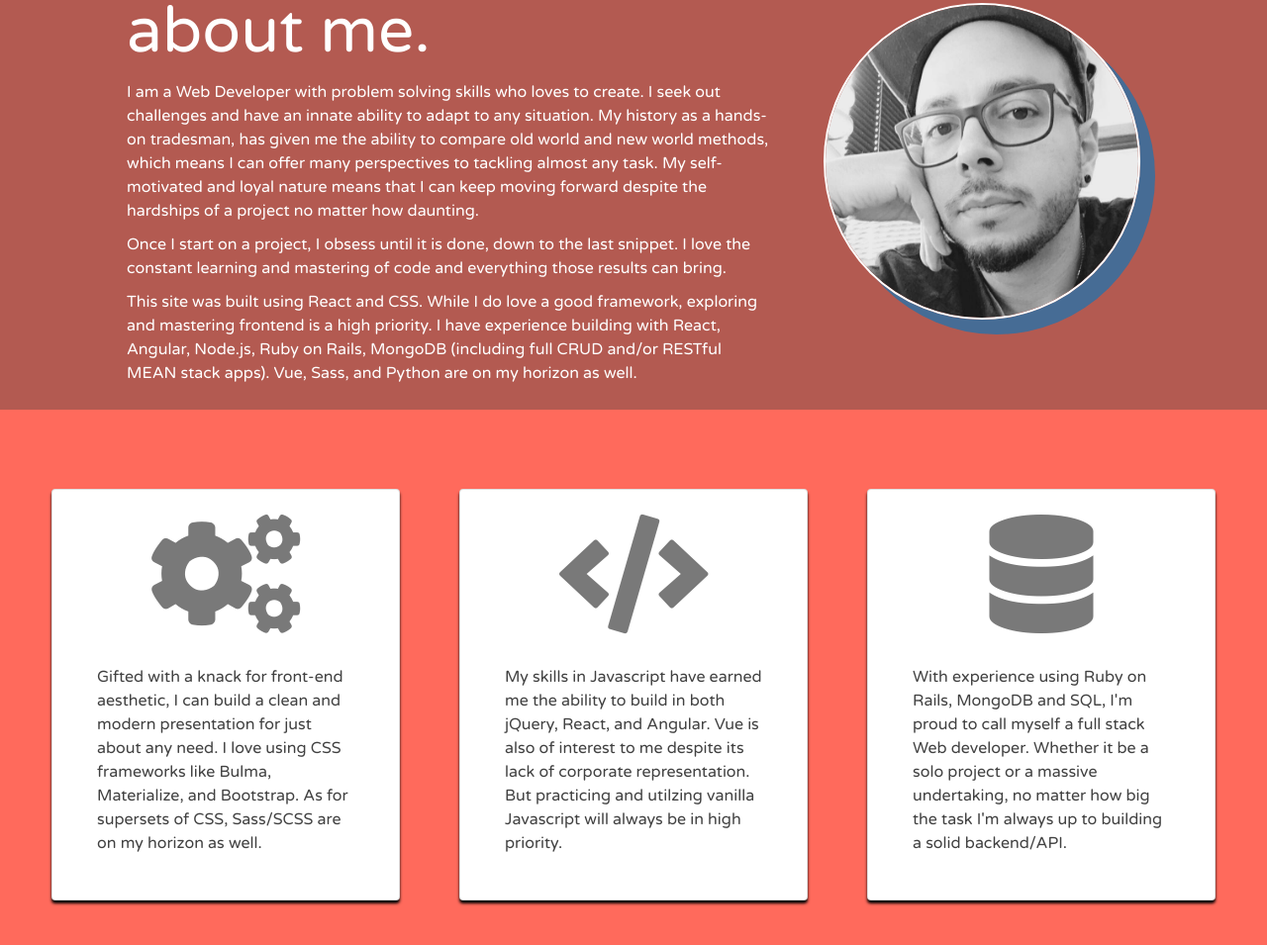
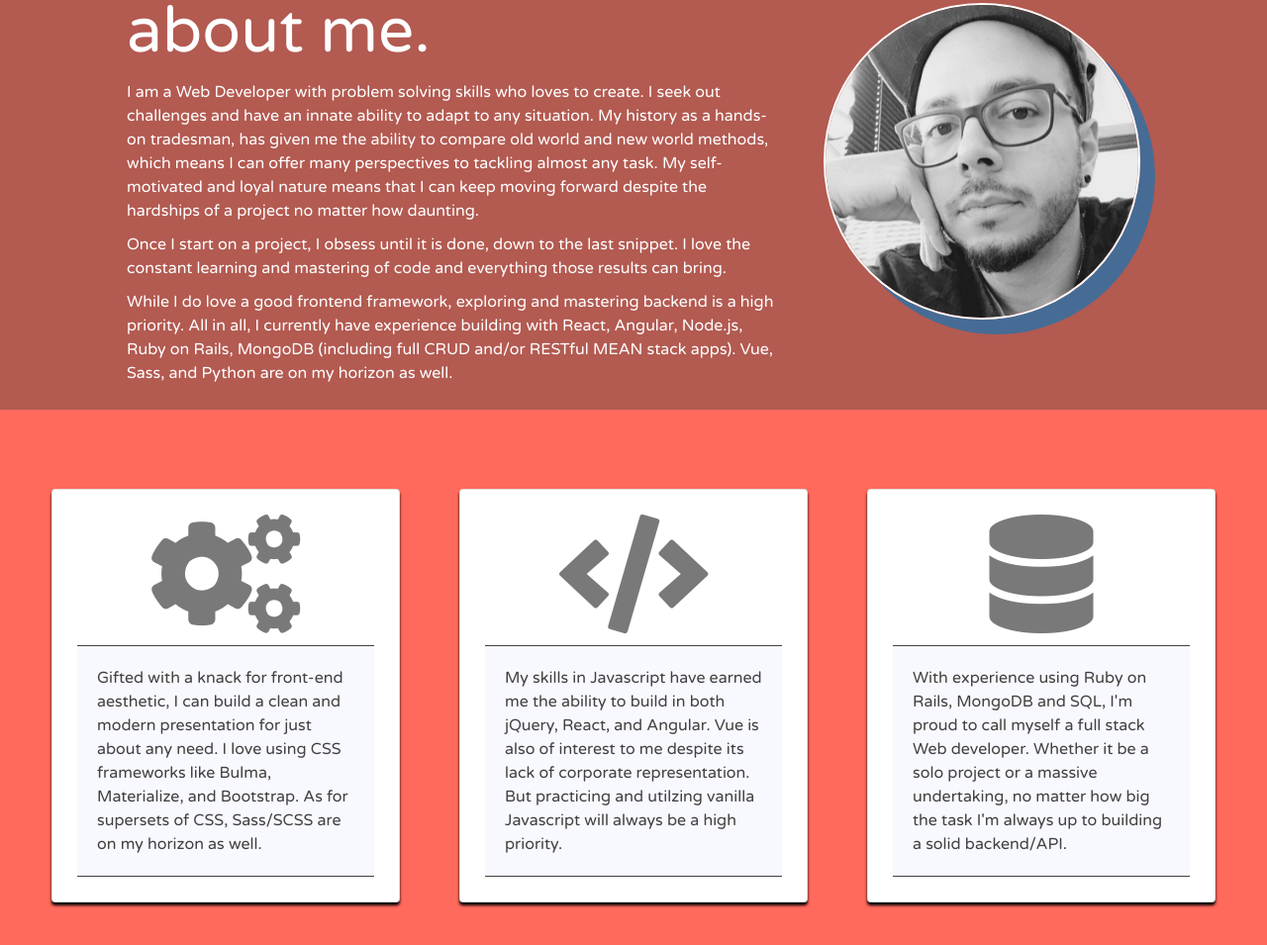
Before and after one commit to childofthe20th/my-portfolio, a plain HTML site: page index.html in a window 1280 px wide. Shown: the part 945-1900 px from the top of the page at 99% size. Drawn offline with nearby package versions, Linux system fonts and the light colour scheme; a web font is replaced by a local one.

Commit message:
updated about me with correct info, fixed some visuals

```diff
--- a/index.html
+++ b/index.html
@@ -58,7 +58,7 @@
       <h1>about me.</h1>
       <p class="about-text">I am a Web Developer with problem solving skills who loves to create. I seek out challenges and have an innate ability to adapt to any situation. My history as a hands-on tradesman, has given me the ability to compare old world and new world methods, which means I can offer many perspectives to tackling almost any task. My self-motivated and loyal nature means that I can keep moving forward despite the hardships of a project no matter how daunting.</p>
       <p class="about-text">Once I start on a project, I obsess until it is done, down to the last snippet. I love the constant learning and mastering of code and everything those results can bring.</p>
-      <p class="about-text">This site was built using React and CSS. While I do love a good framework, exploring and mastering frontend is a high priority. I have experience building with React, Angular, Node.js, Ruby on Rails, MongoDB (including full CRUD and/or RESTful MEAN stack apps). Vue, Sass, and Python are on my horizon as well.</p>
+      <p class="about-text">While I do love a good frontend framework, exploring and mastering backend is a high priority. All in all, I currently have experience building with React, Angular, Node.js, Ruby on Rails, MongoDB (including full CRUD and/or RESTful MEAN stack apps). Vue, Sass, and Python are on my horizon as well.</p>
     </div>
 
     <div id="jcard">
@@ -71,7 +71,7 @@
       <div class="card">
         <h1 class="card-title text-center"><i class="fas fa-code fa-3x"></i></h1>
         <div class="card-body text-left">
-          <p class="card-text">My skills in Javascript have earned me the ability to build in both jQuery, React, and Angular. Vue is also of interest to me despite its lack of corporate representation. But practicing and utilzing vanilla Javascript will always be in high priority.</p>
+          <p class="card-text">My skills in Javascript have earned me the ability to build in both jQuery, React, and Angular. Vue is also of interest to me despite its lack of corporate representation. But practicing and utilzing vanilla Javascript will always be a high priority.</p>
         </div>
       </div>
       <div class="card">
--- a/public/css/main.css
+++ b/public/css/main.css
@@ -234,6 +234,7 @@ appearance: none;:hover {
   left: 0;
   transition: transform .2s;
   position: relative;
+  border-bottom: solid 1px #414141;
 }
 
 .pcard img:hover {
@@ -261,6 +262,15 @@ appearance: none;:hover {
 
 .pcard .fab {
   color: #414141;
+}
+
+.card-body {
+  background-color: ghostwhite;
+  border-top: solid 1px #414141;
+}
+
+#jcard .card-body {
+  border-bottom: solid 1px #414141;
 }
 
 .top-right {
```
